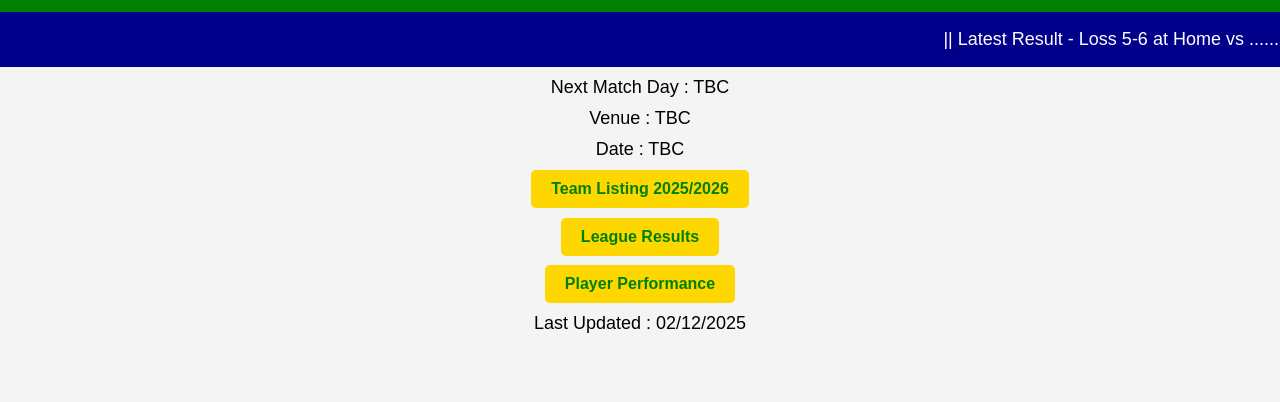
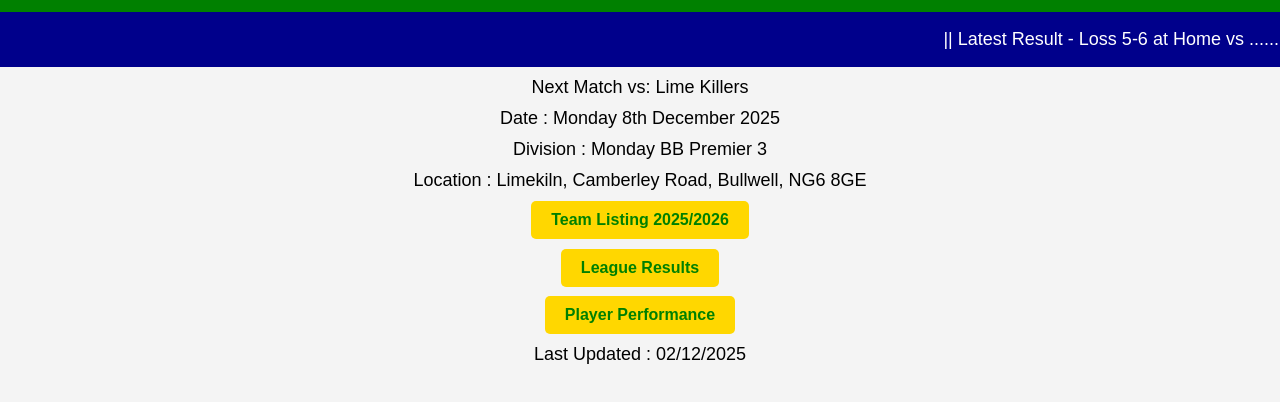
Before and after one commit to con-club-pool-2026/home-page, a plain HTML site: page index.html in a window 1280 px wide. Shown: the part 46-448 px from the top of the page. Drawn offline with Linux system fonts and the light colour scheme.

Commit message:
Update index.html

```diff
--- a/index.html
+++ b/index.html
@@ -93,9 +93,10 @@
 </div>
 
 <section>
-    <div class="sub-header">Next Match Day : TBC</div>
-    <div class="sub-header">Venue : TBC</div>
-    <div class="sub-header">Date : TBC</div>
+    <div class="sub-header">Next Match vs: Lime Killers</div>
+    <div class="sub-header">Date : Monday 8th December 2025</div>
+    <div class="sub-header">Division : Monday BB Premier 3</div>
+    <div class="sub-header">Location : Limekiln, Camberley Road, Bullwell, NG6 8GE</div>
 </section>
 
 <p><a href="https://con-club-pool-2026.github.io/team-listing/" class="button-link">Team Listing 2025/2026</a></p>
```
